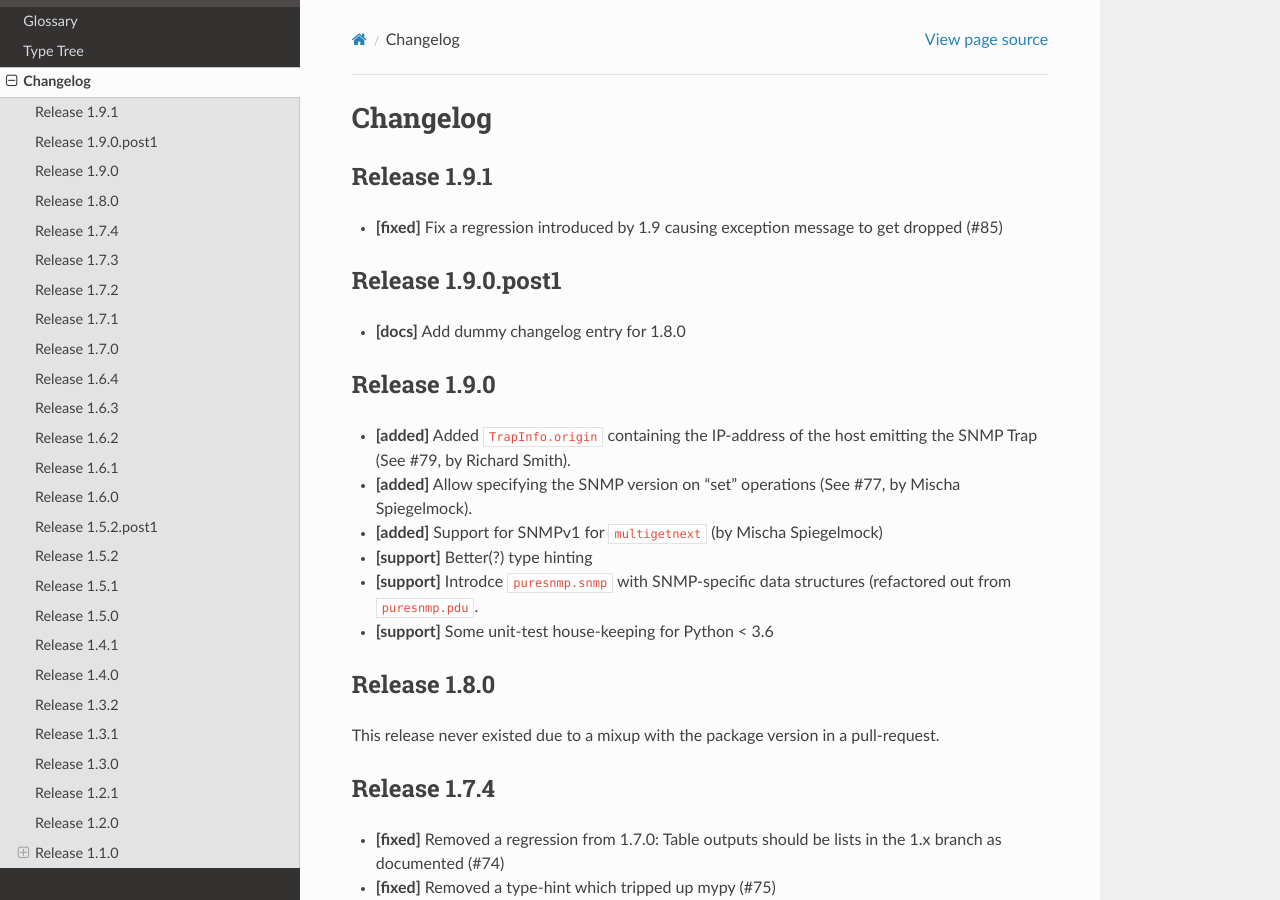
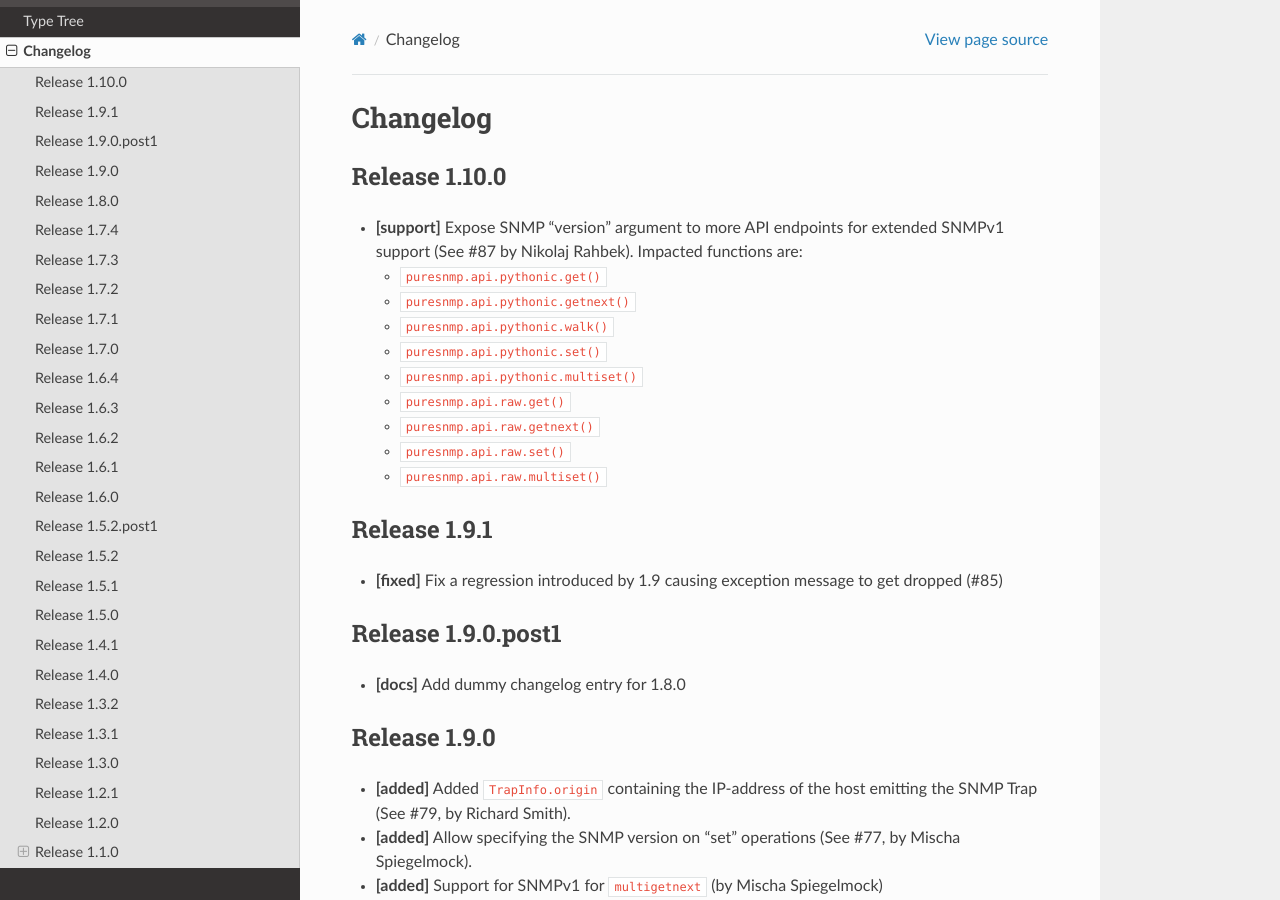
Before and after one commit to exhuma/puresnmp, a Sphinx documentation site: the page built from docs/changelog.rst, in a window 1280 px wide and 900 px high. Built offline with Sphinx 7.4.7 and the Read the Docs theme 2.0.0, drawn with Linux system fonts in a browser that asks for light colours.

Commit message:
Update changelog

```diff
--- a/docs/changelog.rst
+++ b/docs/changelog.rst
@@ -1,5 +1,22 @@
 Changelog
 =========
+
+Release 1.10.0
+~~~~~~~~~~~~~~~~~~~
+
+* **[support]** Expose SNMP "version" argument to more API endpoints for
+  extended SNMPv1 support (See #87 by Nikolaj Rahbek). Impacted functions are:
+
+  * ``puresnmp.api.pythonic.get()``
+  * ``puresnmp.api.pythonic.getnext()``
+  * ``puresnmp.api.pythonic.walk()``
+  * ``puresnmp.api.pythonic.set()``
+  * ``puresnmp.api.pythonic.multiset()``
+  * ``puresnmp.api.raw.get()``
+  * ``puresnmp.api.raw.getnext()``
+  * ``puresnmp.api.raw.set()``
+  * ``puresnmp.api.raw.multiset()``
+
 
 Release 1.9.1
 ~~~~~~~~~~~~~~~~~~~
```
